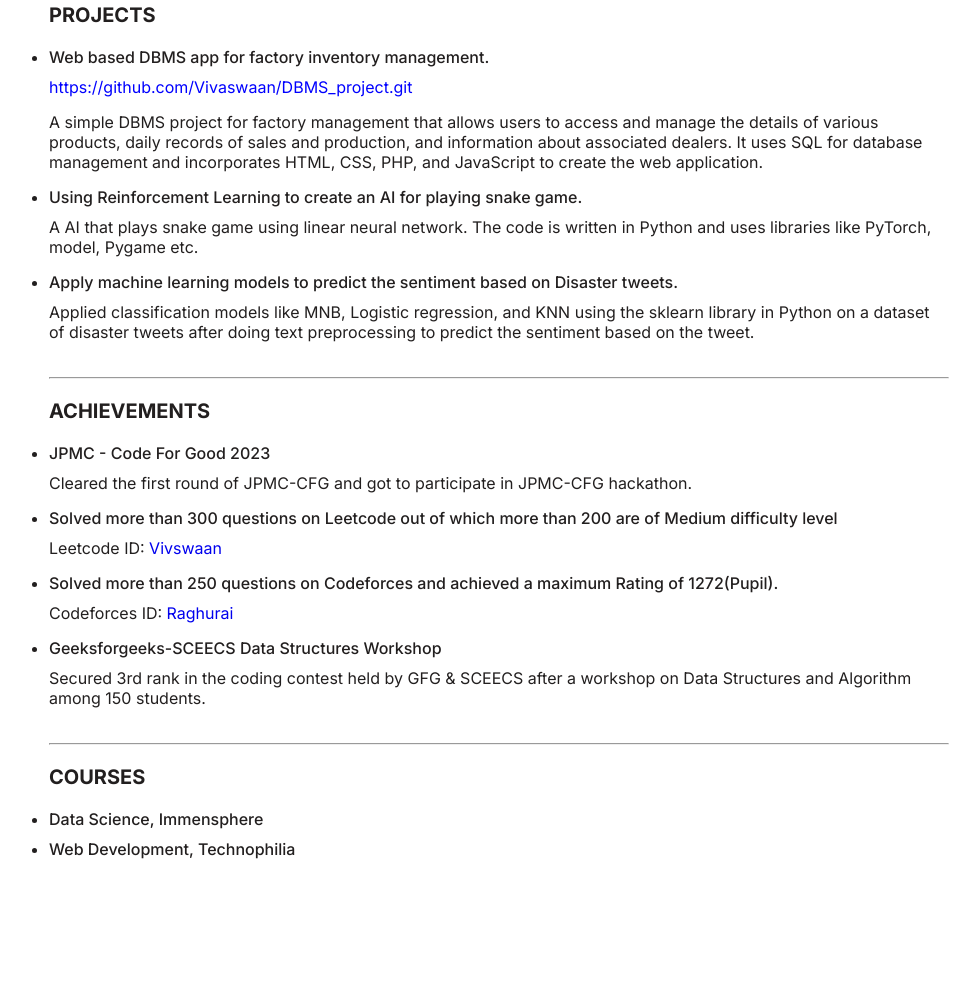
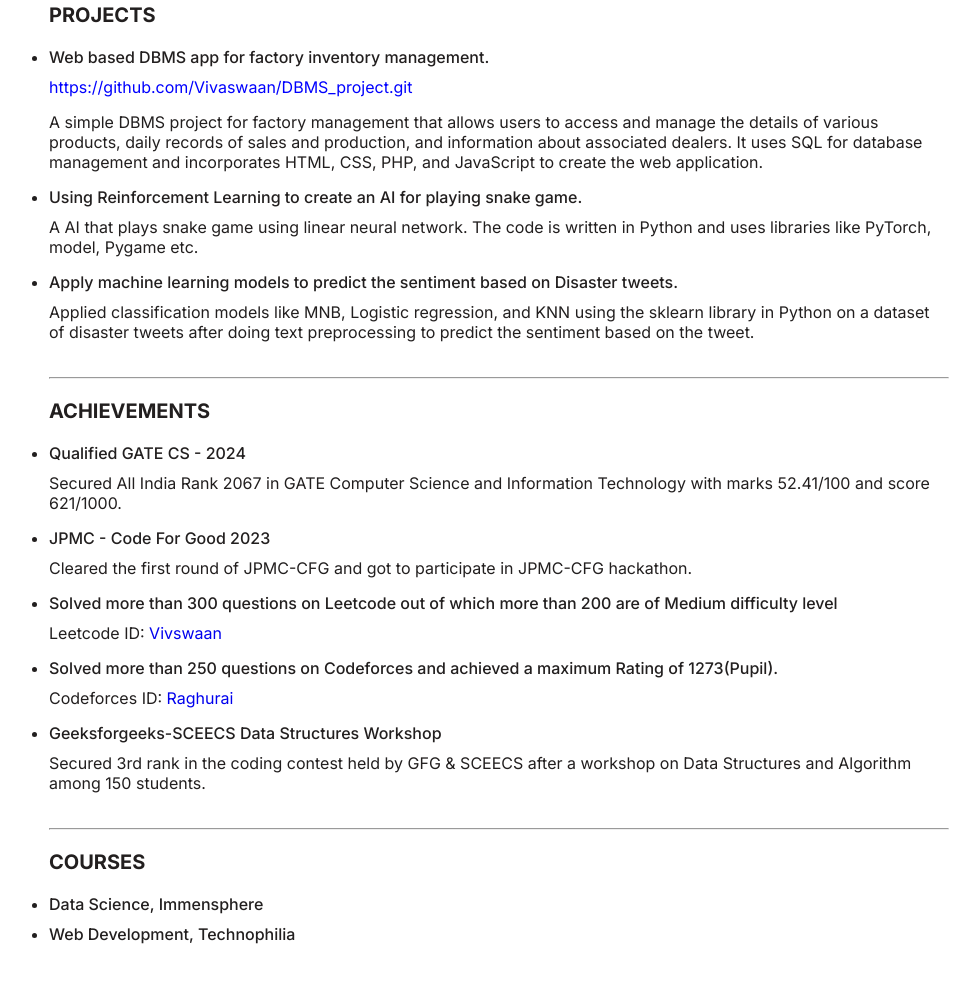
Before and after one commit to Vivaswaan/resume, a plain HTML site: page index.html in a window 1280 px wide. Shown: the part 840-1823 px from the top of the page, without its empty margins (141-1121 px from the left). Before the commit the page ends 1764 px from the top, so only its background shows below. Drawn offline with Linux system fonts and the light colour scheme.

Commit message:
Update index.html

```diff
--- a/index.html
+++ b/index.html
@@ -111,6 +111,14 @@
                         <li>
                             <div class="eduitem">
                                 <a href=".\CFG_certificate.pdf">
+                                    <p class="itemtitle">Qualified GATE CS - 2024 </p>
+                                </a>
+                                <p class="subtitle">Secured All India Rank 2067 in GATE Computer Science and Information Technology with marks 52.41/100 and score 621/1000. </p>
+                            </div>
+                        </li>
+                        <li>
+                            <div class="eduitem">
+                                <a href=".\CFG_certificate.pdf">
                                     <p class="itemtitle">JPMC - Code For Good 2023</p>
                                 </a>
                                 <p class="subtitle">Cleared the first round of JPMC-CFG and got to participate in JPMC-CFG hackathon. </p>
@@ -123,7 +131,7 @@
                             </div></li>
                         <li>
                             <div class="eduitem">
-                                    <p class="itemtitle">Solved more than 250 questions on Codeforces and achieved a maximum Rating of 1272(Pupil).</p>
+                                    <p class="itemtitle">Solved more than 250 questions on Codeforces and achieved a maximum Rating of 1273(Pupil).</p>
                                 <p class="subtitle leet-link">Codeforces ID:<a href="https://codeforces.com/profile/Raghurai" class="spec-link"> Raghurai </a></p>
                             </div></li><li>
                             <div class="eduitem">
```
